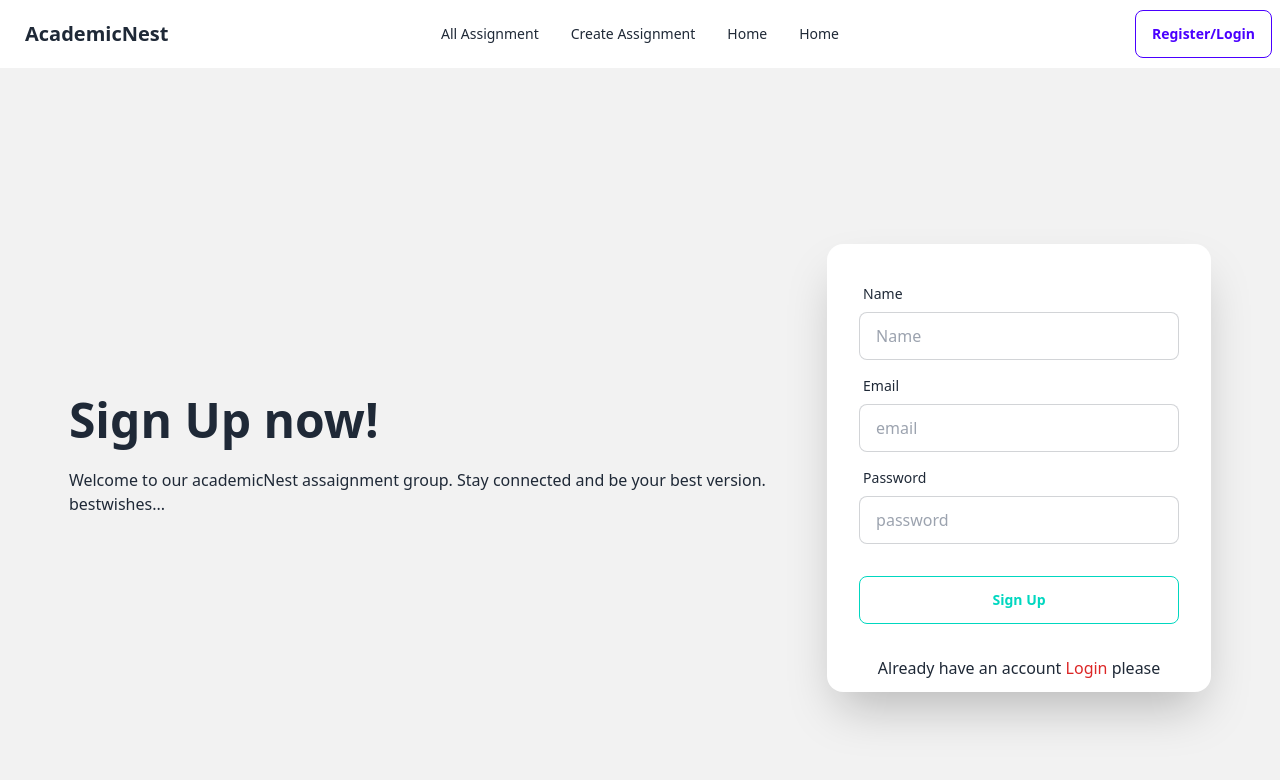
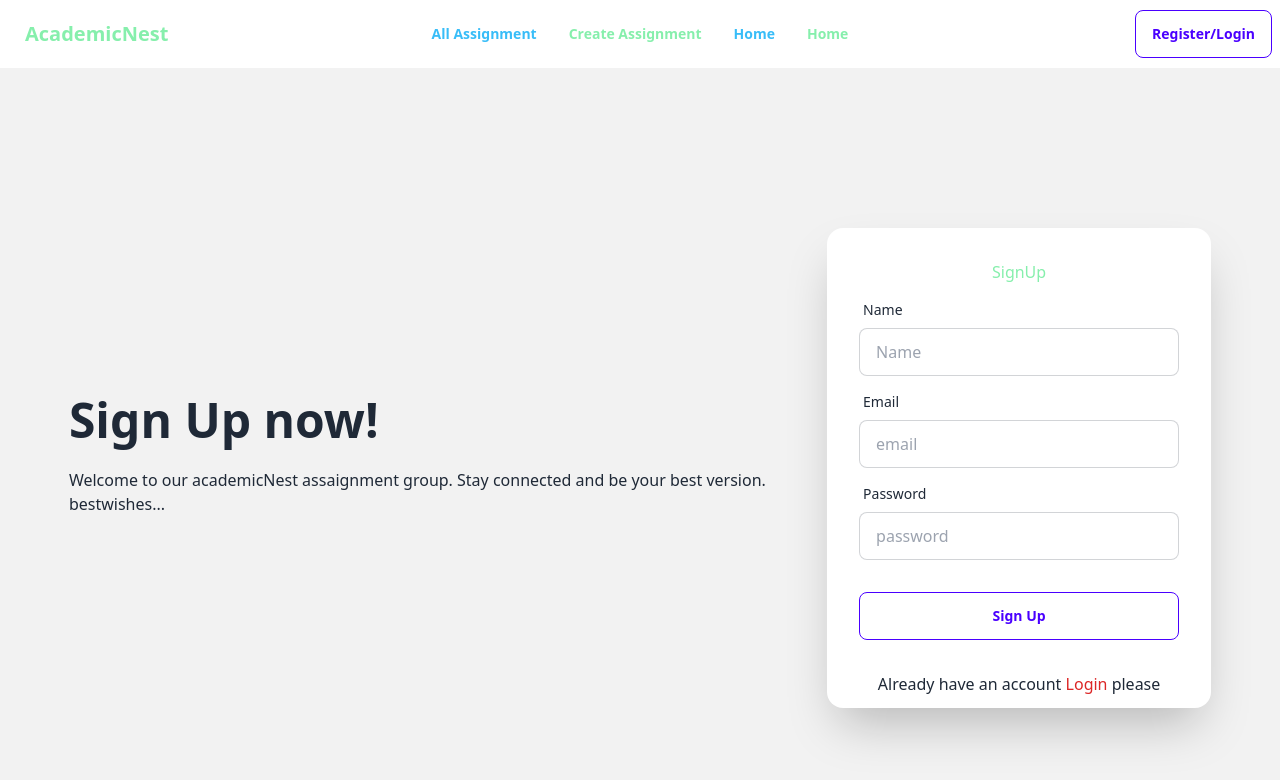
Before and after one commit to Md-Hasan-Arif/AcademicNest-Client-Site, a React (Vite) app: page /register in a window 1280 px wide. Shown: the top 780 px of the page. Built offline with nearby package versions, Linux system fonts and the light colour scheme; no server answers.

Commit message:
added 3 category vallidation in signup page

```diff
--- a/src/Authentication/SignUp/Login.jsx
+++ b/src/Authentication/SignUp/Login.jsx
@@ -1,6 +1,7 @@
 import { useContext } from "react";
 import { Link } from "react-router-dom";
 import { AuthContext } from "../../Providers/AuthProviders";
+import Swal from "sweetalert2";
 // import { Result } from "postcss";
 
 
@@ -20,6 +21,7 @@ const Login = () => {
         .then(result =>{
             const user = result.user;
             console.log(user)
+              Swal.fire('You registration complete successfully !')
         })
         .catch(error => console.log(error));
     }
--- a/src/Authentication/SignUp/SignUp.jsx
+++ b/src/Authentication/SignUp/SignUp.jsx
@@ -1,11 +1,15 @@
-import { useContext } from "react";
+import { useContext, useState } from "react";
 import { Link } from "react-router-dom";
 import { AuthContext } from "../../Providers/AuthProviders";
+import Swal from "sweetalert2";
 
 
 const SignUp = () => {
 
-    const {createUser} = useContext(AuthContext);
+    const { createUser } = useContext(AuthContext);
+    const [registerError, setRegisterError] = useState('');
+
+
 
     const handleSignUp = event => {
         event.preventDefault();
@@ -13,14 +17,37 @@ const SignUp = () => {
         const name = form.name.value;
         const email = form.email.value;
         const password = form.password.value;
-        console.log(name,email, password)
+        console.log(name, email, password)
 
-     createUser(email, password)
-        .then(result => {
-            const user =  result.user;
-            console.log(user)
-        })
-        .catch(error => console.log(error))
+        setRegisterError('');
+
+        if(password.length < 6) {
+            setRegisterError('Password should at least 6 characters or longer');
+            return;
+        }
+        else if(!/[A-z]/.test(password)) {
+            setRegisterError('Your password should have at least one Capital letter ');
+            return;
+        }
+        else if(!/[>>!#$%&*?<< ]/.test(password)){
+            setRegisterError('Your password should have at least on special character')
+            return;
+        }
+
+
+
+         // // create user in firebase
+        createUser(email, password)
+            .then(result => {
+                const user = result.user;
+                console.log(user)
+                Swal.fire('You registration complete successfully !')
+            })
+            .catch(error => {
+                console.log(error);
+                setRegisterError('Email-already-in-use');
+            })
+            form.reset();
 
     }
     return (
@@ -32,6 +59,7 @@ const SignUp = () => {
                 </div>
                 <div className="card shrink-0 w-full max-w-sm shadow-2xl bg-base-100">
                     <form className="card-body" onSubmit={handleSignUp}>
+                        <h3 className="text-center text-green-300">SignUp</h3>
                         <div className="form-control">
                             <label className="label">
                                 <span className="label-text">Name</span>
@@ -54,11 +82,15 @@ const SignUp = () => {
                         </div>
                         <div className="form-control mt-6">
 
-                        <input type="submit" value="Sign Up" className="btn btn-outline btn-accent" />
+                            <input type="submit" value="Sign Up" className="btn btn-outline btn-primary" />
 
                         </div>
                     </form>
-                    <p className="text-center mb-3">Already have an account <Link to = '/login' className="text-red-600">Login</Link> please </p>
+                    {
+                        registerError && <p className="text-red-700 text-center">{registerError}</p>
+                    }
+
+                    <p className="text-center mb-3">Already have an account <Link to='/login' className="text-red-600">Login</Link> please </p>
                 </div>
             </div>
         </div>
--- a/src/Navbar/Navbar.jsx
+++ b/src/Navbar/Navbar.jsx
@@ -10,10 +10,10 @@ const Navbar = () => {
     //     .catch(error => console.log(error))
     // }
     const navItems = <>
-        <li><Link to="/Home">All Assignment</Link></li>
-        <li><Link to="/CreateAssignment">Create Assignment</Link></li>
-        <li><Link to="/">Home</Link></li>
-        <li><Link to="/">Home</Link></li>
+        <li><Link to="/" className="text-sky-400 font-semibold">All Assignment</Link></li>
+        <li><Link to="/CreateAssignment" className="text-green-300 font-semibold">Create Assignment</Link></li>
+        <li><Link to="/" className="text-sky-400 font-semibold">Home</Link></li>
+        <li><Link to="/" className="text-green-300 font-semibold">Home</Link></li>
 
     {/* <li><Link to="/about">About</Link></li>
         {
@@ -60,7 +60,7 @@ const Navbar = () => {
                        {navItems}
                     </ul>
                 </div>
-                <a className="btn btn-ghost text-xl">AcademicNest</a>
+                <a className="btn btn-ghost text-xl text-green-300">AcademicNest</a>
             </div>
             <div className="navbar-center hidden lg:flex">
                 <ul className="menu menu-horizontal px-1">
--- a/src/Router/Route.jsx
+++ b/src/Router/Route.jsx
@@ -14,7 +14,7 @@ const router = createBrowserRouter([
       element: <Main></Main>,
       children:[
         {
-            path: '/Home',
+            path: '/',
             element: <AllAssignment></AllAssignment>,
             loader: () => fetch('http://localhost:5000/allAssignment'),
         },
```
Also changed, not shown: src/Providers/AuthProviders.jsx (+31 -0 lines).
